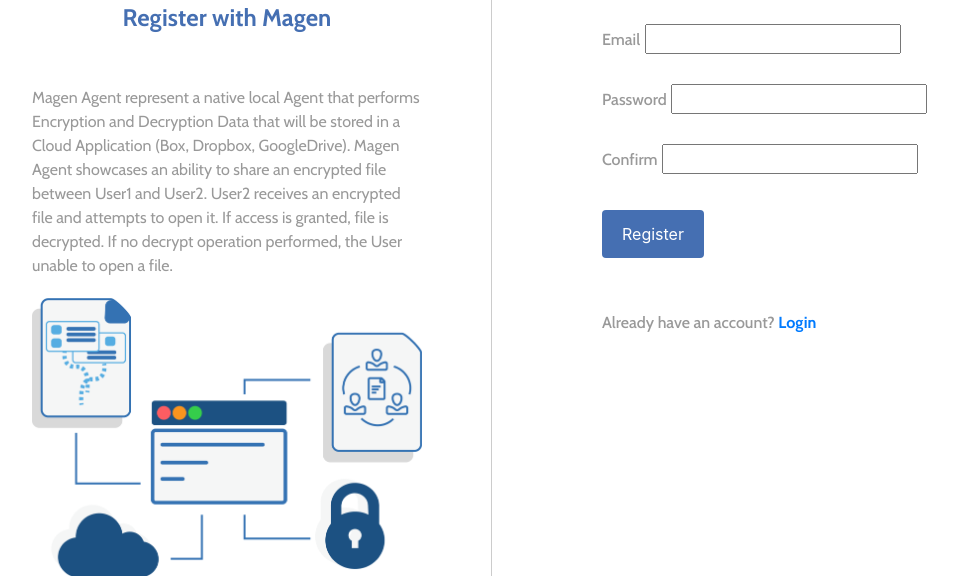
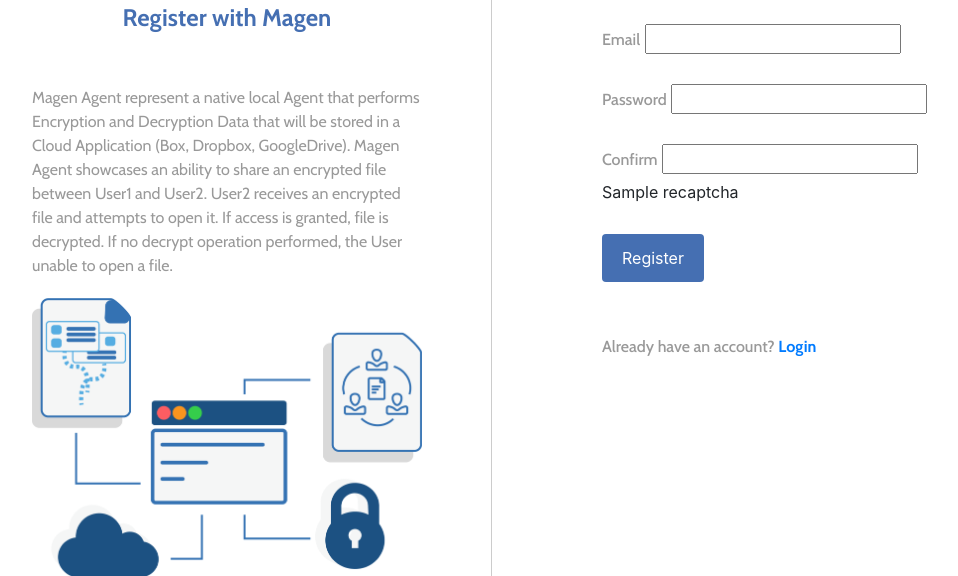
Before and after one commit to magengit/magen-io, a Python web app: template templates/registration.html in a window 1280 px wide. Shown: the part 175-751 px from the top of the page, without its empty margins (148-1106 px from the left). Run offline with Jinja, Linux system fonts and the light colour scheme; the template is opened without the code that fills it: most values are stand-ins (such as "Sample title", 1, 10 or a date in 2020); form fields are guessed from the names that the template uses; some libraries are stand-ins or nearby versions.

Commit message:
[feat] recaptcha for magen-io closes #25

```diff
--- a/main.py
+++ b/main.py
@@ -65,6 +65,9 @@
 def ingestion_before_request():
     """ Custom checks for login requirements """
     pass
+
+
+recaptcha = user_api.config.init_recaptcha_with_creds(app)
 
 
 def main(args):
--- a/templates/login.html
+++ b/templates/login.html
@@ -35,6 +35,7 @@
     {{ form.csrf_token }}
     <br>{{ form.email.label }} {{ form.email(size=20) }}<br>
     <br>{{ form.password.label }} {{ form.password(size=20) }}<br>
+          <div class="recaptcha-container">{{ recaptcha }}</div>
     <div class="registerbutton">
     <input type="submit" value="Login">
   </div>
--- a/templates/registration.html
+++ b/templates/registration.html
@@ -45,6 +45,7 @@
     <br>{{ form.email.label }} {{ form.email(size=20) }}<br>
     <br>{{ form.password.label }} {{ form.password(size=20) }}<br>
     <br>{{ form.confirm.label }} {{ form.confirm(size=20) }}<br>
+        <div class="recaptcha-container">{{ recaptcha }}</div>
     <div class="registerbutton">
     <input type="submit" value="Register">
     </div>
```
